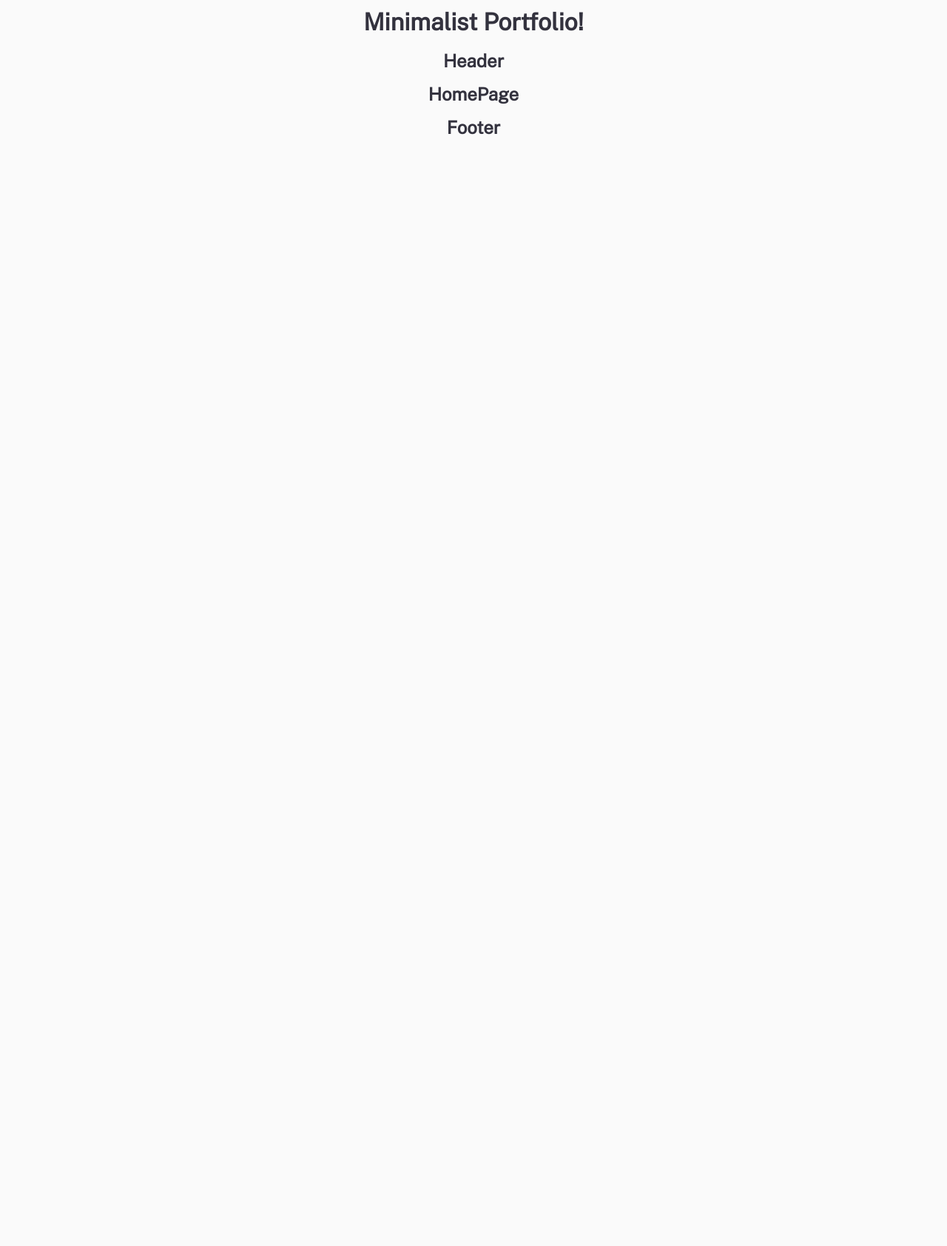
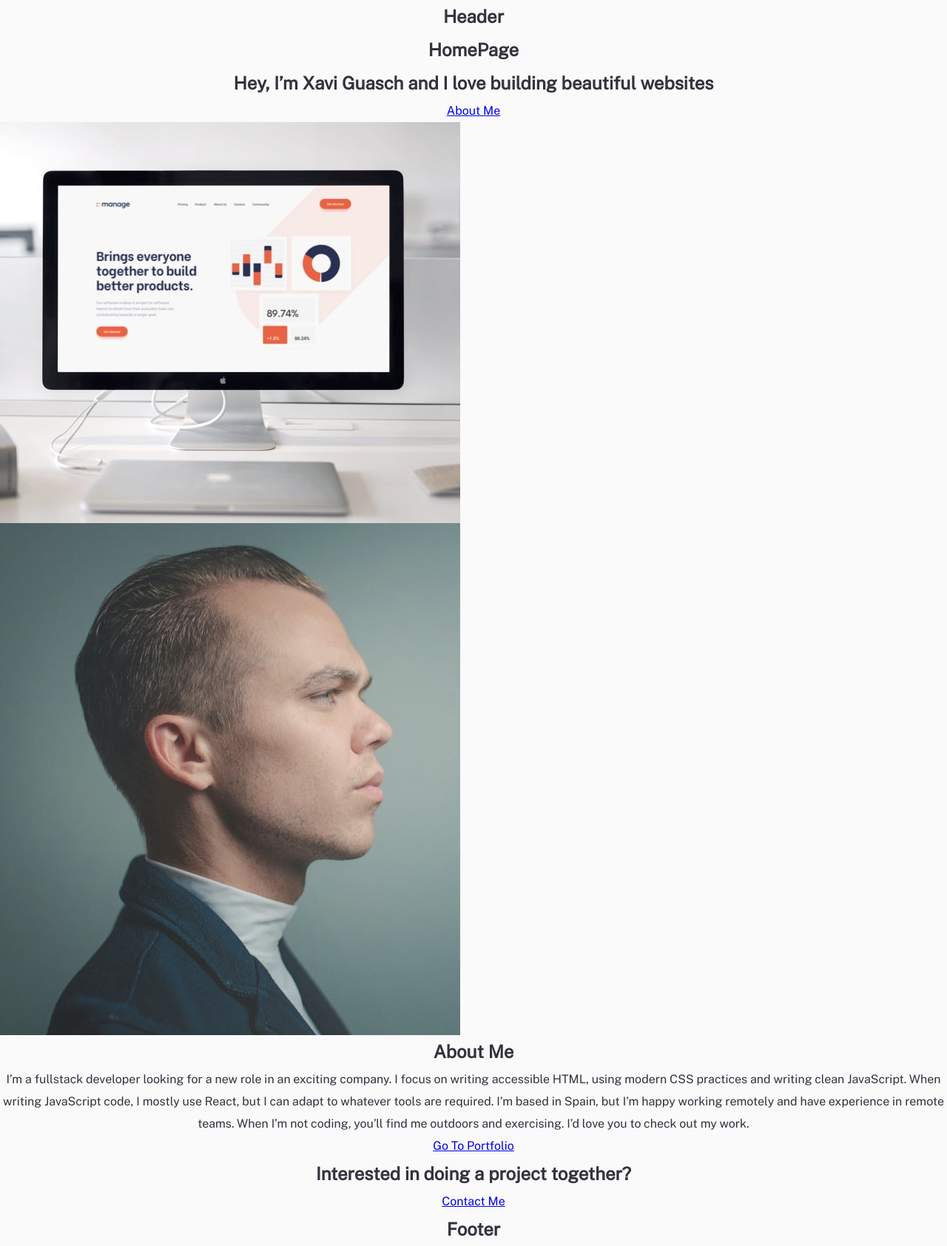
Before and after one commit to xaviguasch/minimalist-portfolio-website-frontendmentor-prac, a React (Create React App) app: page / in a window 1280 px wide. Shown: the whole page at 74% size. Before the commit the page ends 800 px from the top, so only its background shows below. Built offline with nearby package versions, Linux system fonts and the light colour scheme; a web font is replaced by a local one.

Commit message:
added markup in HomePage

```diff
--- a/src/App.js
+++ b/src/App.js
@@ -10,7 +10,6 @@ import './App.css'
 function App() {
   return (
     <div className='App'>
-      <h1>Minimalist Portfolio!</h1>
       <Header />
 
       <Outlet />
--- a/src/components/HomePage.js
+++ b/src/components/HomePage.js
@@ -1,11 +1,57 @@
 import React from 'react'
 
 import './Header.css'
+
+import HeroMobileImg from '../assets/homepage/mobile/image-homepage-hero@2x.jpg'
+import ProfileMobileImg from '../assets/homepage/mobile/image-homepage-profile@2x.jpg'
 
 const HomePage = () => {
   return (
     <div className='HomePage'>
       <h2>HomePage</h2>
+
+      <section className='hero'>
+        <div className='hero__copy'>
+          <h1 className='title title--lg'>
+            Hey, I’m Xavi Guasch and I love building beautiful websites
+          </h1>
+
+          <a href='#about-me' className='btn'>
+            About Me
+          </a>
+        </div>
+        <div className='hero__mobi'>
+          <img src={HeroMobileImg} alt='computer monitor showing webiste' />
+        </div>
+      </section>
+
+      <section className='about-me' id='about-me'>
+        <div className='pair'>
+          <img src={ProfileMobileImg} className='pair__img' alt='headshot' />
+          <div className='pair__copy'>
+            <h2 className='title title--md'>About Me</h2>
+            <p className='text'>
+              I’m a fullstack developer looking for a new role in an exciting company. I
+              focus on writing accessible HTML, using modern CSS practices and writing
+              clean JavaScript. When writing JavaScript code, I mostly use React, but I
+              can adapt to whatever tools are required. I’m based in Spain, but I’m happy
+              working remotely and have experience in remote teams. When I’m not coding,
+              you’ll find me outdoors and exercising. I’d love you to check out my work.
+            </p>
+
+            <a href='#' className='btn btn--alt'>
+              Go To Portfolio
+            </a>
+          </div>
+        </div>
+
+        <div className='together'>
+          <h2 className='title title--md'> Interested in doing a project together?</h2>
+          <a href='#' className='btn btn--alt'>
+            Contact Me
+          </a>
+        </div>
+      </section>
     </div>
   )
 }
```
